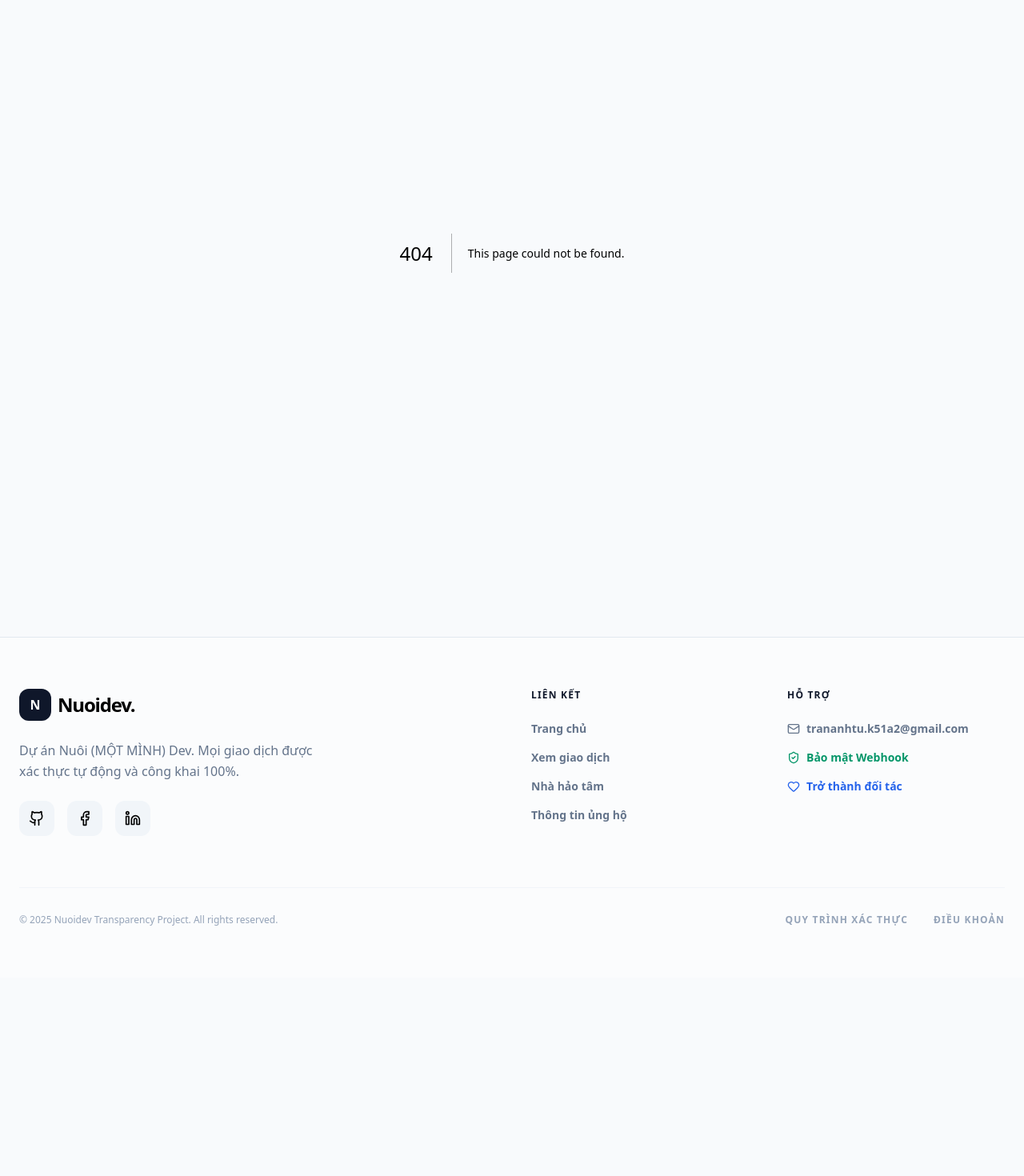
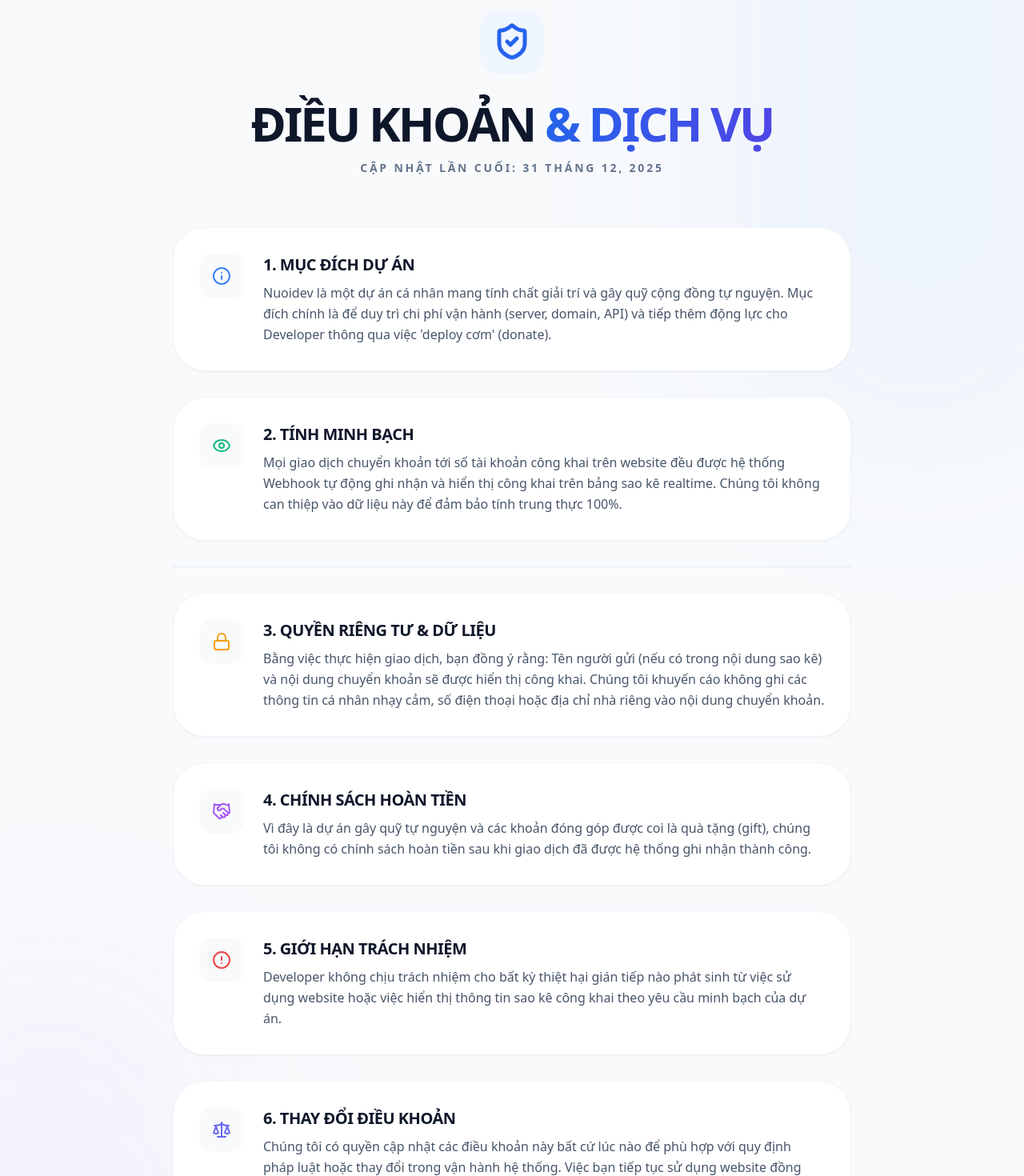
Before and after one commit to TranTu7425/Nuoidev, a Next.js app: page /terms in a window 1280 px wide. Before the commit this address had no page. Shown: the part 180-1650 px from the top of the page at 80% size. Before the commit the page ends 1402 px from the top, so only its background shows below. Built offline with nearby package versions, Linux system fonts and the light colour scheme.

Commit message:
add terms of use

```diff
--- /dev/null
+++ b/app/terms/page.tsx
@@ -0,0 +1,133 @@
+'use client'
+
+import { motion } from 'framer-motion'
+import { ShieldCheck, Scale, FileText, AlertCircle, Info, Lock, Eye, Handshake } from 'lucide-react'
+import Link from 'next/link'
+
+export default function TermsPage() {
+  const sections = [
+    {
+      icon: <Info className="text-blue-500" />,
+      title: "1. Mục đích dự án",
+      content: "Nuoidev là một dự án cá nhân mang tính chất giải trí và gây quỹ cộng đồng tự nguyện. Mục đích chính là để duy trì chi phí vận hành (server, domain, API) và tiếp thêm động lực cho Developer thông qua việc 'deploy cơm' (donate)."
+    },
+    {
+      icon: <Eye className="text-emerald-500" />,
+      title: "2. Tính minh bạch",
+      content: "Mọi giao dịch chuyển khoản tới số tài khoản công khai trên website đều được hệ thống Webhook tự động ghi nhận và hiển thị công khai trên bảng sao kê realtime. Chúng tôi không can thiệp vào dữ liệu này để đảm bảo tính trung thực 100%."
+    },
+    { section_break: true },
+    {
+      icon: <Lock className="text-amber-500" />,
+      title: "3. Quyền riêng tư & Dữ liệu",
+      content: "Bằng việc thực hiện giao dịch, bạn đồng ý rằng: Tên người gửi (nếu có trong nội dung sao kê) và nội dung chuyển khoản sẽ được hiển thị công khai. Chúng tôi khuyến cáo không ghi các thông tin cá nhân nhạy cảm, số điện thoại hoặc địa chỉ nhà riêng vào nội dung chuyển khoản."
+    },
+    {
+      icon: <Handshake className="text-purple-500" />,
+      title: "4. Chính sách hoàn tiền",
+      content: "Vì đây là dự án gây quỹ tự nguyện và các khoản đóng góp được coi là quà tặng (gift), chúng tôi không có chính sách hoàn tiền sau khi giao dịch đã được hệ thống ghi nhận thành công."
+    },
+    {
+      icon: <AlertCircle className="text-red-500" />,
+      title: "5. Giới hạn trách nhiệm",
+      content: "Developer không chịu trách nhiệm cho bất kỳ thiệt hại gián tiếp nào phát sinh từ việc sử dụng website hoặc việc hiển thị thông tin sao kê công khai theo yêu cầu minh bạch của dự án."
+    },
+    {
+      icon: <Scale className="text-indigo-500" />,
+      title: "6. Thay đổi điều khoản",
+      content: "Chúng tôi có quyền cập nhật các điều khoản này bất cứ lúc nào để phù hợp với quy định pháp luật hoặc thay đổi trong vận hành hệ thống. Việc bạn tiếp tục sử dụng website đồng nghĩa với việc chấp nhận các thay đổi đó."
+    }
+  ]
+
+  return (
+    <div className="min-h-screen py-24 relative overflow-hidden">
+      {/* Background Decor */}
+      <div className="absolute top-0 left-1/2 -translate-x-1/2 w-full h-full -z-10">
+        <div className="absolute top-[-10%] right-[-10%] w-[40%] h-[40%] bg-blue-500/5 blur-[120px] rounded-full" />
+        <div className="absolute bottom-[10%] left-[-10%] w-[30%] h-[30%] bg-purple-500/5 blur-[120px] rounded-full" />
+      </div>
+
+      <div className="max-w-4xl mx-auto px-6">
+        <div className="text-center space-y-4 mb-16">
+          <motion.div
+            initial={{ opacity: 0, y: 20 }}
+            animate={{ opacity: 1, y: 0 }}
+            className="inline-flex p-4 bg-blue-50 dark:bg-blue-900/20 text-blue-600 dark:text-blue-400 rounded-3xl mb-4"
+          >
+            <ShieldCheck size={48} strokeWidth={2.5} />
+          </motion.div>
+          <motion.h1
+            initial={{ opacity: 0, y: 20 }}
+            animate={{ opacity: 1, y: 0 }}
+            transition={{ delay: 0.1 }}
+            className="text-5xl md:text-6xl font-black tracking-tighter uppercase"
+          >
+            Điều Khoản <span className="gradient-text">& Dịch Vụ</span>
+          </motion.h1>
+          <motion.p
+            initial={{ opacity: 0, y: 20 }}
+            animate={{ opacity: 1, y: 0 }}
+            transition={{ delay: 0.2 }}
+            className="text-slate-500 font-bold uppercase tracking-[0.2em] text-sm"
+          >
+            Cập nhật lần cuối: 31 Tháng 12, 2025
+          </motion.p>
+        </div>
+
+        <div className="space-y-8">
+          {sections.map((section, index) => (
+            section.section_break ? (
+              <div key={`break-${index}`} className="h-px bg-slate-200 dark:bg-slate-800 my-12" />
+            ) : (
+              <motion.div
+                key={index}
+                initial={{ opacity: 0, x: -20 }}
+                whileInView={{ opacity: 1, x: 0 }}
+                viewport={{ once: true }}
+                transition={{ delay: index * 0.05 }}
+                className="bg-white dark:bg-slate-900/50 border border-slate-100 dark:border-slate-800 p-8 rounded-[2.5rem] shadow-sm hover:shadow-md transition-shadow"
+              >
+                <div className="flex items-start gap-6">
+                  <div className="p-4 bg-slate-50 dark:bg-slate-800 rounded-2xl flex-shrink-0">
+                    {section.icon}
+                  </div>
+                  <div className="space-y-2">
+                    <h2 className="text-xl font-black uppercase tracking-tight text-slate-900 dark:text-white">
+                      {section.title}
+                    </h2>
+                    <p className="text-slate-600 dark:text-slate-400 font-medium leading-relaxed">
+                      {section.content}
+                    </p>
+                  </div>
+                </div>
+              </motion.div>
+            )
+          ))}
+        </div>
+
+        <motion.div
+          initial={{ opacity: 0, y: 20 }}
+          whileInView={{ opacity: 1, y: 0 }}
+          viewport={{ once: true }}
+          className="mt-16 p-10 bg-slate-900 text-white rounded-[3rem] text-center space-y-6 shadow-2xl shadow-slate-900/20"
+        >
+          <div className="inline-flex p-3 bg-white/10 rounded-2xl mb-2">
+            <FileText size={32} />
+          </div>
+          <h3 className="text-3xl font-black uppercase tracking-tight">Xác nhận chấp thuận</h3>
+          <p className="text-slate-400 font-medium leading-relaxed max-w-xl mx-auto italic">
+            "Bằng việc tiếp tục truy cập website và thực hiện donate, bạn xác nhận đã đọc, hiểu và đồng ý hoàn toàn với các điều khoản nêu trên."
+          </p>
+          <div className="pt-4">
+            <Link
+              href="/"
+              className="inline-flex items-center gap-2 px-10 py-4 bg-white text-slate-900 rounded-2xl font-black text-lg hover:scale-105 transition-all"
+            >
+              Tôi đồng ý, quay lại trang chủ
+            </Link>
+          </div>
+        </motion.div>
+      </div>
+    </div>
+  )
+}
--- a/components/Footer.tsx
+++ b/components/Footer.tsx
@@ -19,13 +19,13 @@ export default function Footer() {
               Dự án Nuôi (MỘT MÌNH) Dev. Mọi giao dịch được xác thực tự động và công khai 100%.
             </p>
             <div className="flex gap-4">
-              <a href="https://github.com/TranTu7425" target="_blank" rel="noopener noreferrer" className="p-3 bg-slate-100 dark:bg-slate-800 rounded-xl hover:text-blue-600 transition-colors">
+              <a href="https://github.com/TranTu7425" target="_blank" rel="noopener noreferrer" className="p-3 bg-slate-100 dark:bg-slate-800 rounded-xl hover:text-blue-600 transition-colors" aria-label="Github">
                 <Github size={20} />
               </a>
-              <a href="https://www.facebook.com/tudzntg/" target="_blank" rel="noopener noreferrer" className="p-3 bg-slate-100 dark:bg-slate-800 rounded-xl hover:text-blue-600 transition-colors">
+              <a href="https://www.facebook.com/tudzntg/" target="_blank" rel="noopener noreferrer" className="p-3 bg-slate-100 dark:bg-slate-800 rounded-xl hover:text-blue-600 transition-colors" aria-label="Facebook">
                 <Facebook size={20} />
               </a>
-              <a href="#" target="_blank" rel="noopener noreferrer" className="p-3 bg-slate-100 dark:bg-slate-800 rounded-xl hover:text-blue-700 transition-colors">
+              <a href="#" target="_blank" rel="noopener noreferrer" className="p-3 bg-slate-100 dark:bg-slate-800 rounded-xl hover:text-blue-700 transition-colors" aria-label="Linkedin">
                 <Linkedin size={20} />
               </a>
             </div>
@@ -56,8 +56,8 @@ export default function Footer() {
             © 2025 Nuoidev Transparency Project. All rights reserved.
           </p>
           <div className="flex gap-8 text-xs font-bold text-slate-400 uppercase tracking-widest">
-            <a href="#" className="hover:text-slate-900 dark:hover:text-white transition-colors">Quy trình xác thực</a>
-            <a href="#" className="hover:text-slate-900 dark:hover:text-white transition-colors">Điều khoản</a>
+            <Link href="/terms" className="hover:text-slate-900 dark:hover:text-white transition-colors">Quy trình xác thực</Link>
+            <Link href="/terms" className="hover:text-slate-900 dark:hover:text-white transition-colors">Điều khoản</Link>
           </div>
         </div>
       </div>
--- a/components/WelcomeModal.tsx
+++ b/components/WelcomeModal.tsx
@@ -3,6 +3,7 @@
 import { useState, useEffect } from 'react'
 import { motion, AnimatePresence } from 'framer-motion'
 import { AlertTriangle, X, CheckCircle2, ShieldAlert } from 'lucide-react'
+import Link from 'next/link'
 
 export default function WelcomeModal() {
   const [isOpen, setIsOpen] = useState(false)
@@ -66,7 +67,15 @@ export default function WelcomeModal() {
                 {[
                   {
                     icon: <AlertTriangle className="text-amber-500" />,
-                    text: "Website này mang tính chất giải trí cao và gây quỹ tự nguyện để duy trì uptime của Developer. Khi deploy cơm đồng nghĩa với việc bạn đã đồng ý với điều kiện và điều khoản của dự án."
+                    text: (
+                      <span>
+                        Website này mang tính chất giải trí cao và gây quỹ tự nguyện để duy trì uptime của Developer. Khi deploy cơm đồng nghĩa với việc bạn đã đồng ý với{' '}
+                        <Link href="/terms" className="text-amber-600 dark:text-amber-400 underline font-black hover:text-amber-700 transition-colors">
+                          điều kiện và điều khoản
+                        </Link>{' '}
+                        của dự án.
+                      </span>
+                    )
                   },
                   {
                     icon: <CheckCircle2 className="text-emerald-500" />,
```
